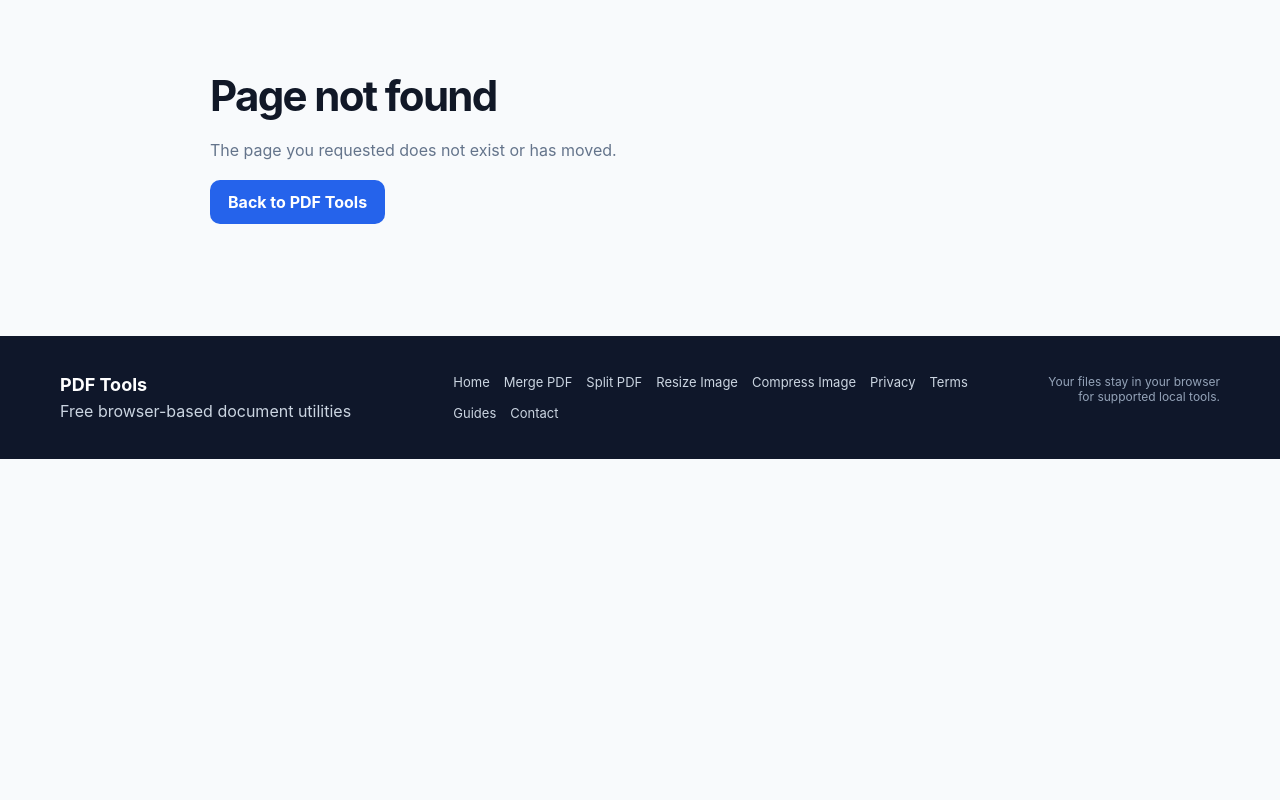
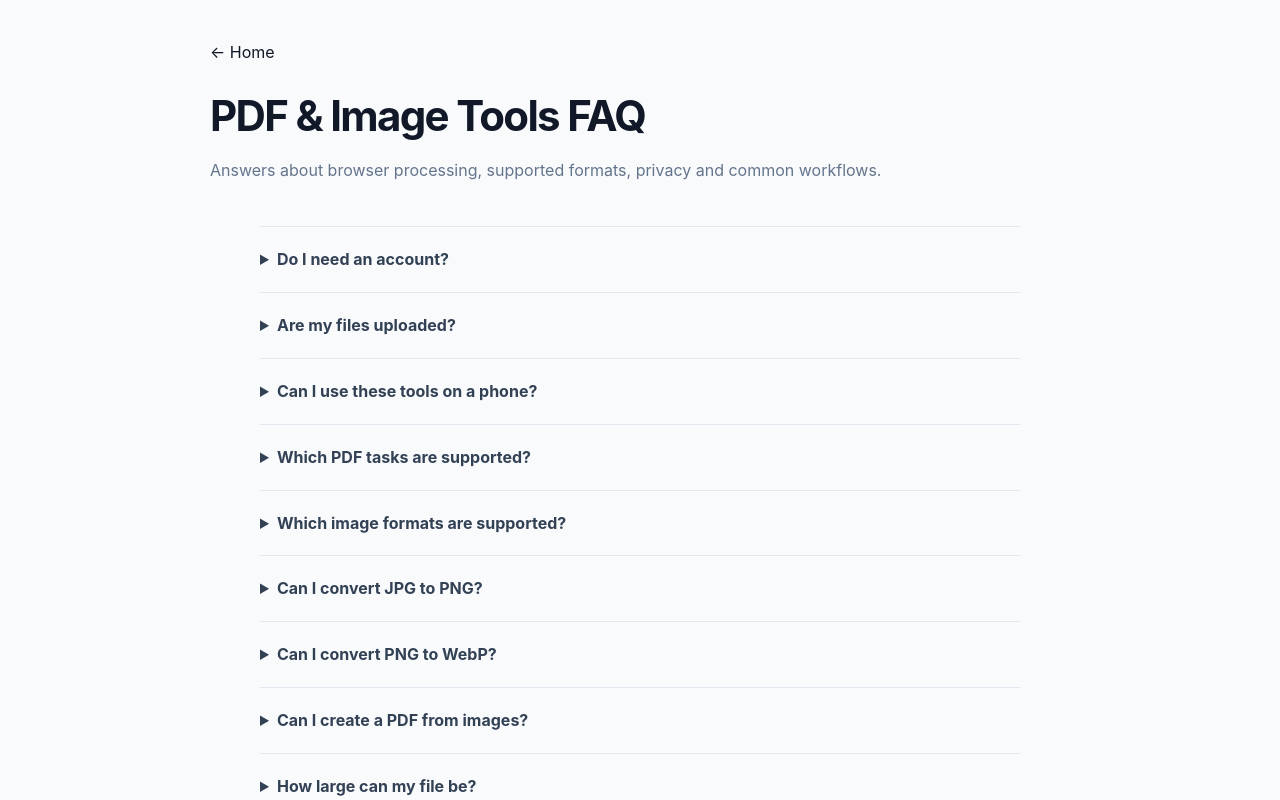
Before and after one commit to yiminggod1/pdf-tools, a Next.js app: page /pdf-tools/faq in a window 1280 px wide. Before the commit this address had no page. Shown: the top 800 px of the page. Built offline with nearby package versions, Linux system fonts and the light colour scheme.

Commit message:
Add dedicated FAQ and structured data page

```diff
--- /dev/null
+++ b/app/faq/page.tsx
@@ -0,0 +1,4 @@
+import Link from "next/link";
+const faqs=[["Do I need an account?","No account is required for the supported browser-local tools."],["Are my files uploaded?","Supported browser-local workflows process the source file on your device."],["Can I use these tools on a phone?","Yes, the interface is responsive, although very large files may require more device memory."],["Which PDF tasks are supported?","You can merge, split, rotate, delete, extract, add, reorder, watermark and number supported PDFs, plus edit a document title."],["Which image formats are supported?","The image workflows support common JPG, PNG and WebP files."],["Can I convert JPG to PNG?","Yes. Use the JPG to PNG tool to create a PNG copy in your browser."],["Can I convert PNG to WebP?","Yes. The PNG to WebP workflow uses browser-side image encoding."],["Can I create a PDF from images?","Yes. JPG and PNG images can be turned into a PDF."],["How large can my file be?","There is no single server upload limit for browser-local tools. Practical limits depend on your device memory and browser."],["What happens to the original file?","Browser-local tools read the selected file for processing and generate a new output in the browser."],["Are the tools free?","The core tools are designed to be free to use without an account."],["Where can I learn more?","See the PDF & Image Guides for practical workflows and format explanations."]];
+export const metadata={title:"PDF & Image Tools FAQ",description:"Answers about privacy, file formats, browser processing and supported PDF and image workflows."};
+export default function Page(){return <main className="toolpage"><Link href="/">← Home</Link><h1>PDF & Image Tools FAQ</h1><p className="lead">Answers about browser processing, supported formats, privacy and common workflows.</p><section className="content">{faqs.map(([q,a])=><details className="faq" key={q}><summary>{q}</summary><p>{a}</p></details>)}</section><script type="application/ld+json" dangerouslySetInnerHTML={{__html:JSON.stringify({"@context":"https://schema.org","@type":"FAQPage","mainEntity":faqs.map(([name,text])=>({"@type":"Question",name,acceptedAnswer:{"@type":"Answer",text}}))})}}/></main>}
```
